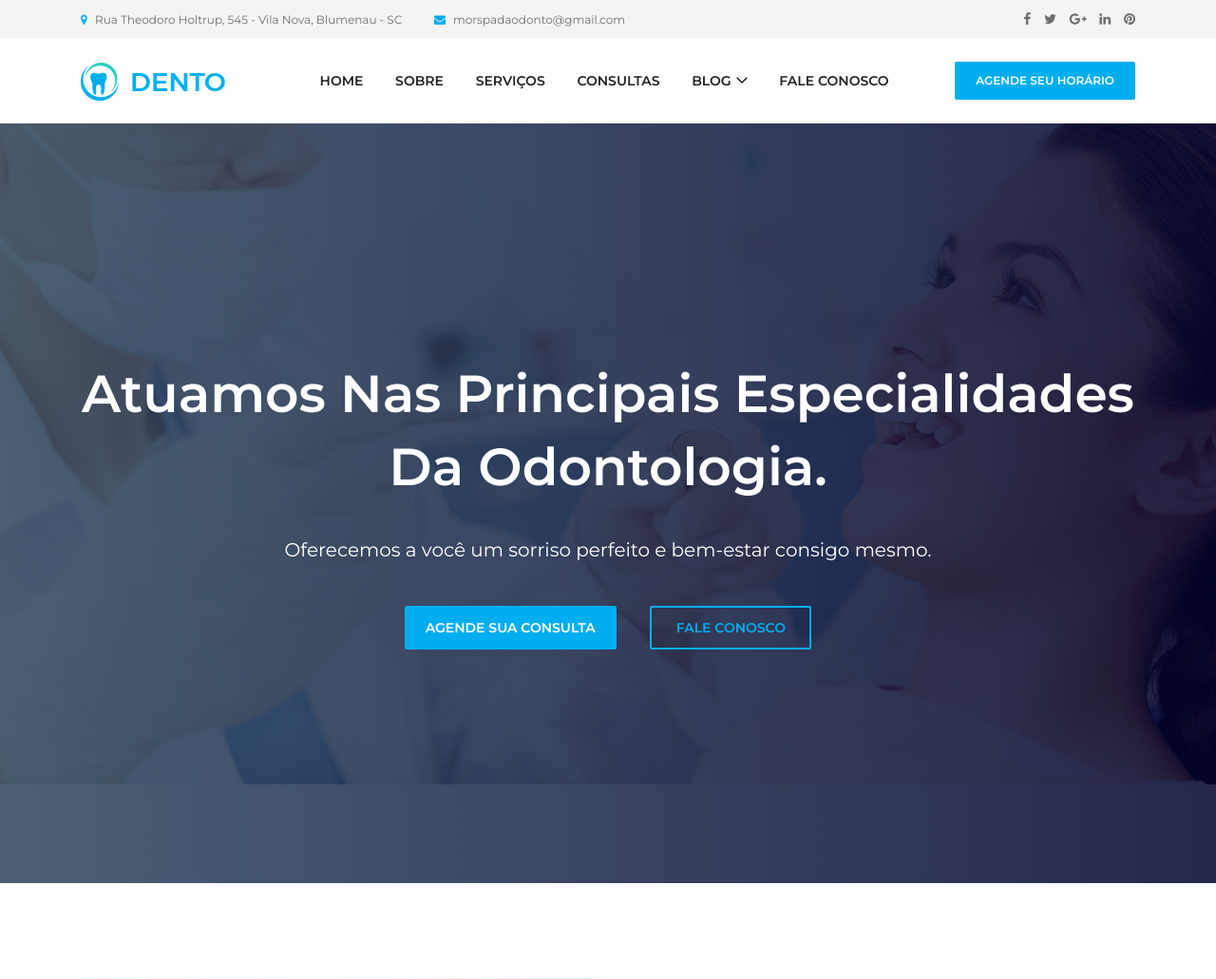
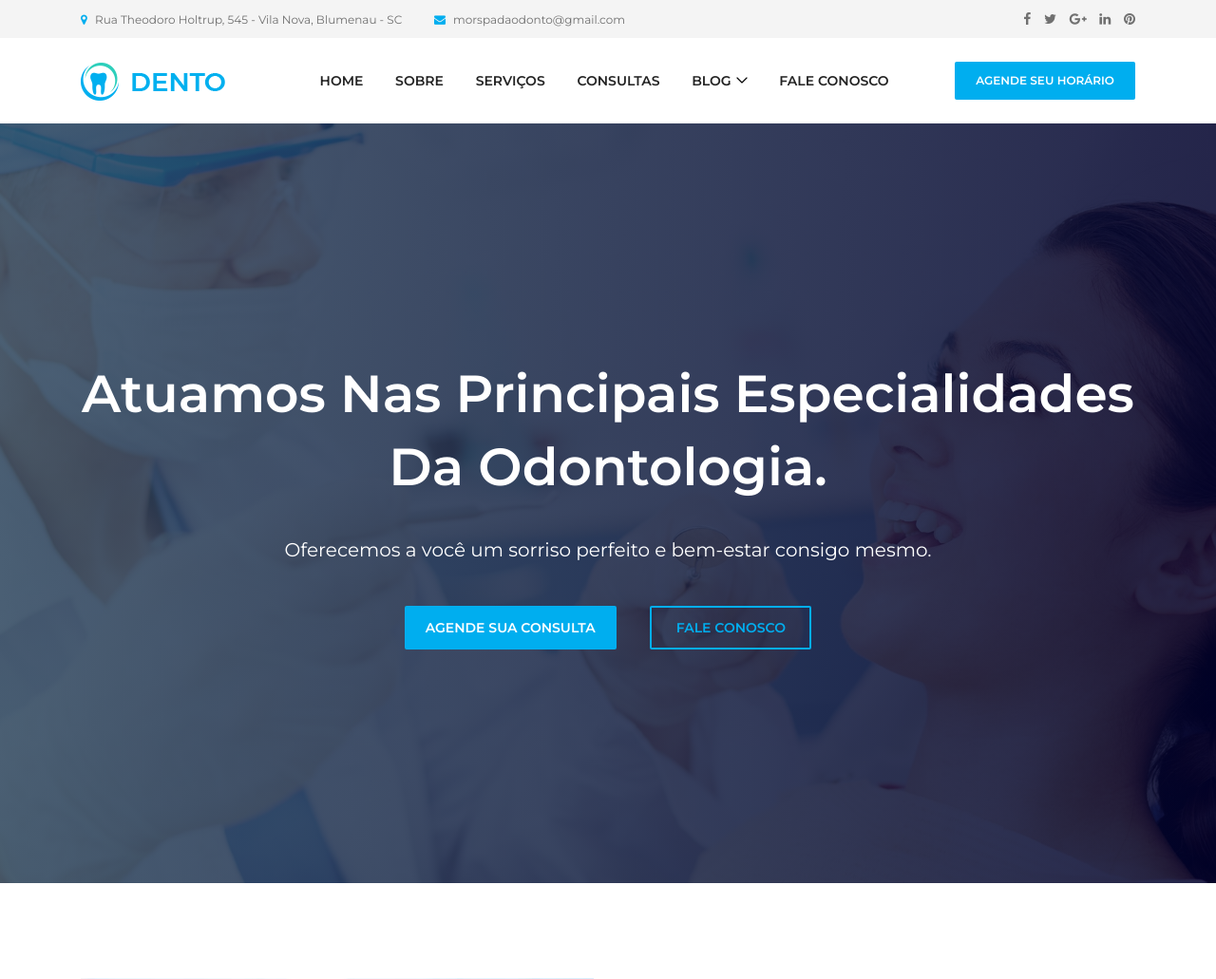
Before and after one commit to betows/Django-Dentist, a Django app: page / in a window 1280 px wide. Shown: the top 1031 px of the page at 95% size. Run offline with Django 3.2, Linux system fonts and the light colour scheme; some libraries are stand-ins or nearby versions; some web fonts are replaced.

Commit message:
corrections

```diff
--- a/website/templates/blog.html
+++ b/website/templates/blog.html
@@ -44,7 +44,7 @@
             </div>
             <!-- Blog Content -->
             <div class="blog-content">
-              <a href="{% static 'website/blog-details.html' %}" class="post-title">Como as bactérias da boca podem prejudicar seus pulmões</a>
+              <a href="#" class="post-title">Como as bactérias da boca podem prejudicar seus pulmões</a>
               <p>Donec tempor, lorem et euismod eleifend, est lectus laoreet ante, sed accusan justo diam nec tincidunt interdum ante consectetur dapibus molestie ...</p>
               <div class="post-meta">
                 <a href="#"><i class="icon_clock_alt"></i> 28 Sep 2018</a>
--- a/website/templates/blog_details.html
+++ b/website/templates/blog_details.html
@@ -225,7 +225,7 @@
 
             <!-- Single Widget Area -->
             <div class="single-widget-area adds-widget">
-              <a href="#"><img class="w-100" src="./img/bg-img/adds.png" alt=""></a>
+              <a href="#"><img class="w-100" src="{% static 'website/img/bg-img/adds.png' %}" alt=""></a>
             </div>
 
           </div>
--- a/website/templates/home.html
+++ b/website/templates/home.html
@@ -8,7 +8,7 @@
     <!-- Welcome Slides -->
     <div class="welcome-slides owl-carousel">
       <!-- Single Welcome Slide -->
-      <div class="welcome-welcome-slide bg-img bg-gradient-overlay jarallax" style="background-image: url({% static 'website/img/bg-img/1.jpg' %});">
+      <div class="welcome-welcome-slide bg-img bg-gradient-overlay " style="background-image: url({% static 'website/img/bg-img/1.jpg' %});">
         <div class="container h-100">
           <div class="row h-100 align-items-center">
             <div class="col-12">
@@ -27,7 +27,7 @@
       </div>
 
       <!-- Single Welcome Slide -->
-      <div class="welcome-welcome-slide bg-img bg-gradient-overlay jarallax" style="background-image: url({% static 'website/img/bg-img/2.jpg' %});">
+      <div class="welcome-welcome-slide bg-img bg-gradient-overlay " style="background-image: url({% static 'website/img/bg-img/2.jpg' %});">
         <div class="container h-100">
           <div class="row h-100 align-items-center">
             <div class="col-12">
```
